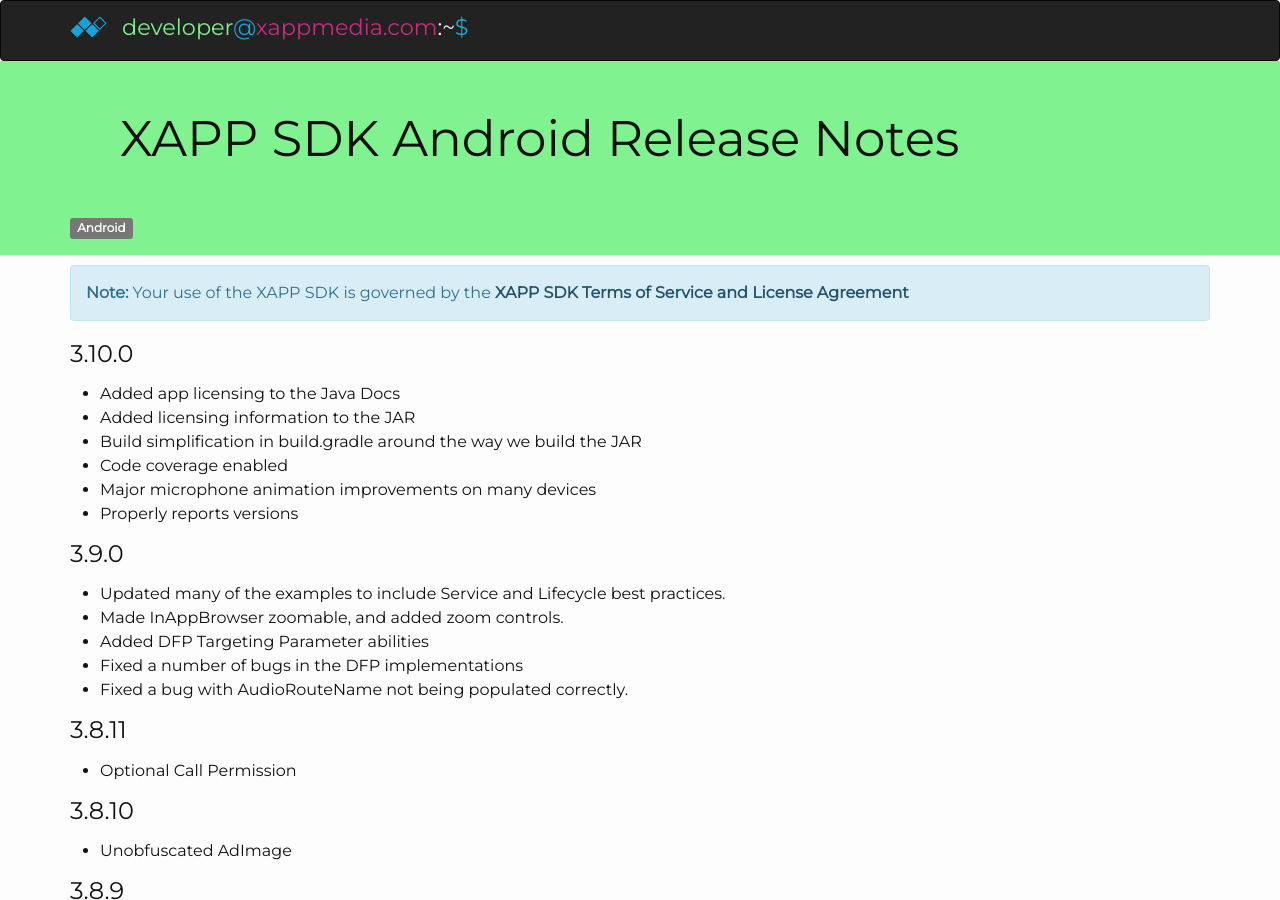
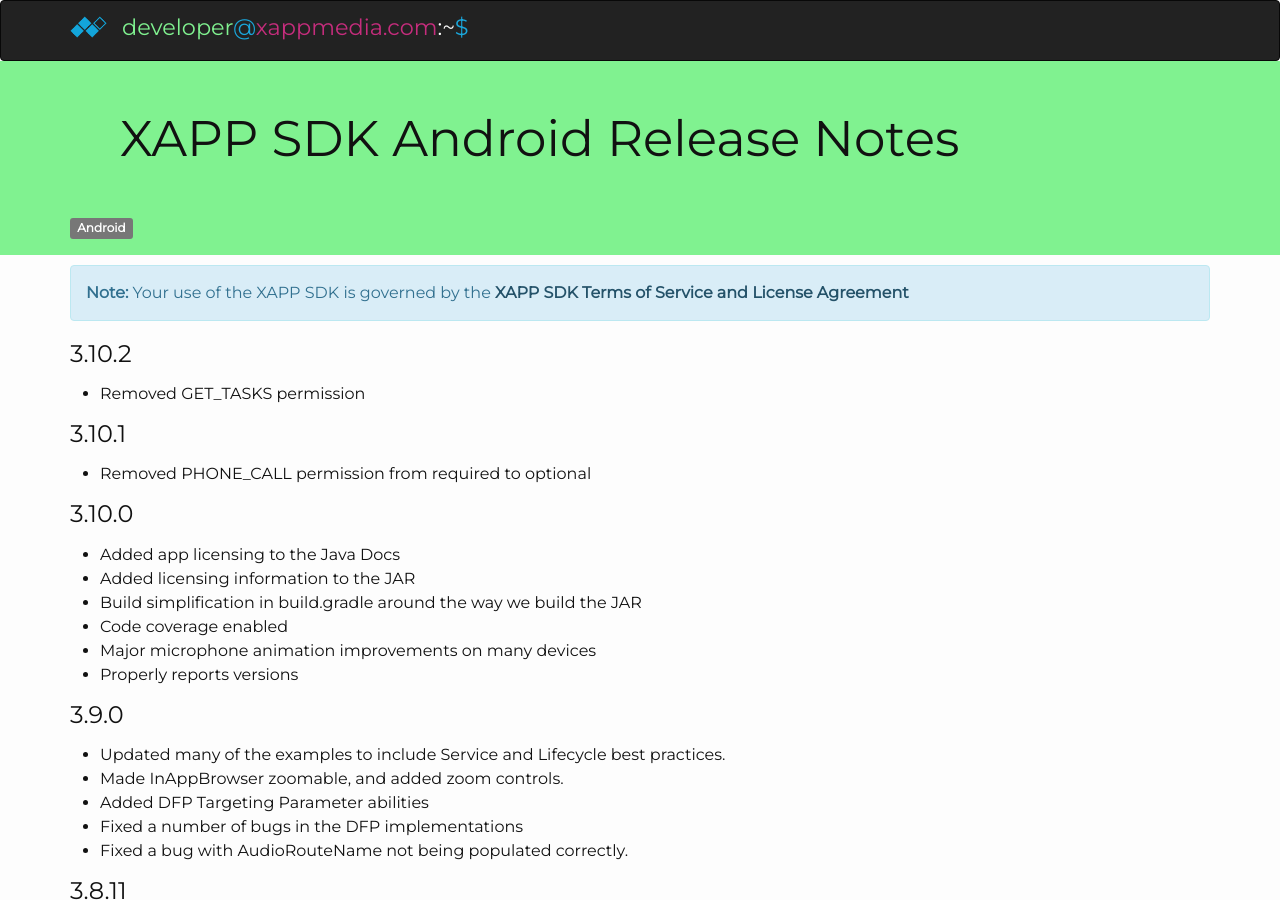
Before and after one commit to chrsdietz/Documentation, a Jekyll site: the page built from _android/release-notes.markdown, in a window 1280 px wide and 900 px high. Built offline with Jekyll 4.4.1, drawn with Linux system fonts in a browser that asks for light colours; nearby versions of some CDN libraries; library files that are not in the unit come from our copies; Markdown is read by kramdown in place of the engine named in the settings; comment, search, counter and statistics services are not loaded.

Commit message:
changeling for new android versions

```diff
--- a/_android/release-notes.markdown
+++ b/_android/release-notes.markdown
@@ -4,6 +4,15 @@
 categories:
   - Android
 ---
+
+### 3.10.2
+
+* Removed GET_TASKS permission
+
+### 3.10.1
+
+* Removed PHONE_CALL permission from required to optional
+
 ### 3.10.0
 
 * Added app licensing to the Java Docs
```
